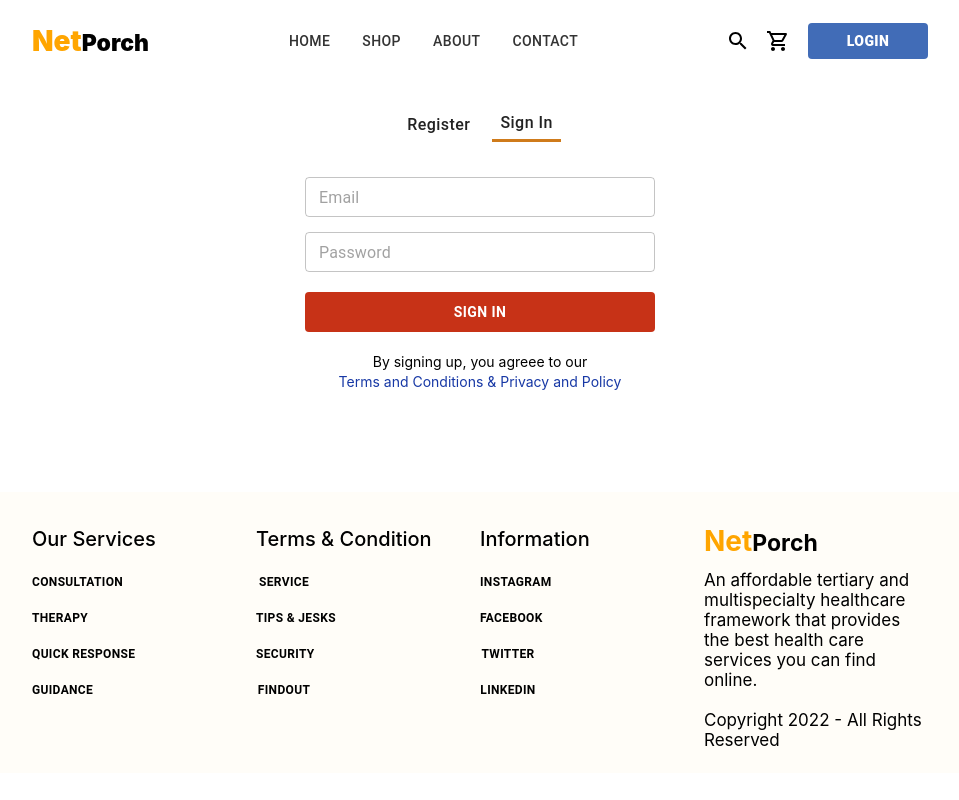
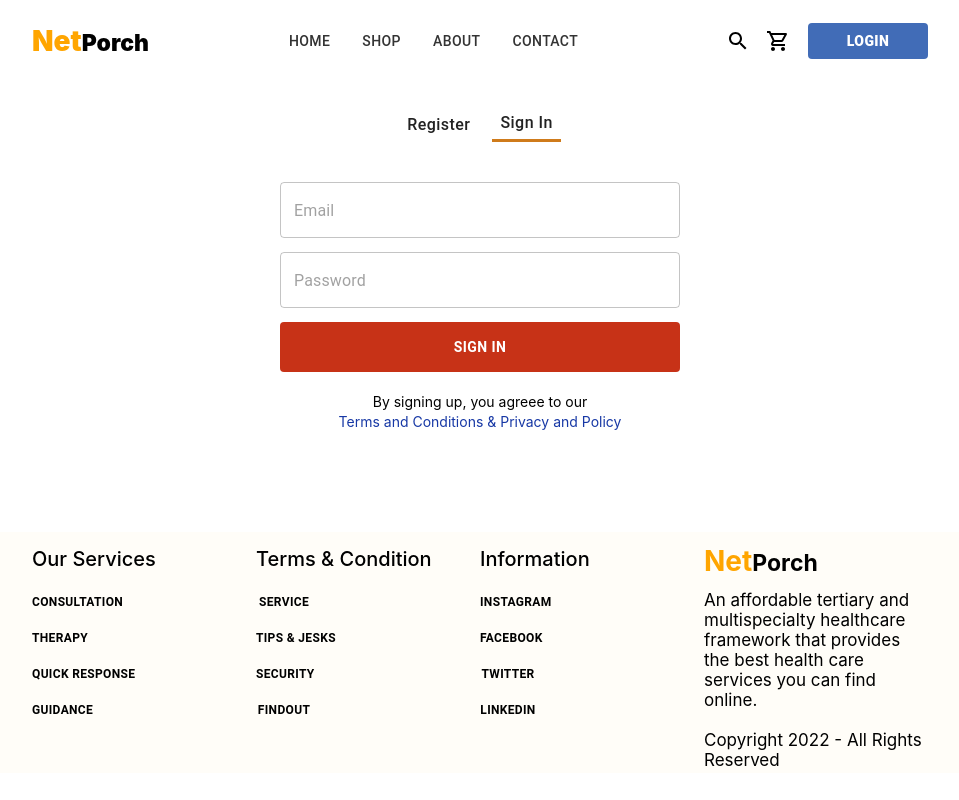
Before and after one commit to boskitech/neekseats, a React (Create React App) app: page /login in a window 1280 px wide. Shown: the whole page, without its empty margins (160-1119 px from the left). Built offline with nearby package versions, Linux system fonts and the light colour scheme.

Commit message:
textbox and footer

```diff
--- a/public/index.html
+++ b/public/index.html
@@ -7,7 +7,7 @@
     <meta name="theme-color" content="#000000" />
     <meta
       name="description"
-      content="Web site created using create-react-app"
+      content="Buy the wrist watches online"
     />
     <link rel="apple-touch-icon" href="%PUBLIC_URL%/logo192.png" />
     <!--
--- a/src/components/footer/Footer.js
+++ b/src/components/footer/Footer.js
@@ -5,14 +5,12 @@ import { useNavigate } from "react-router-dom";
 const Footer = () => {
   const navigate = useNavigate();
 
-  const StyledFooter = styled(Grid)(({ theme }) => ({
+  const StyledFooter = styled("div")(({ theme }) => ({
     width: "100%",
     height: "auto",
     backgroundColor: "#fffdf8",
     color: "black",
     margin: "auto",
-    bottom: "0",
-    marginTop: "50px",
     [theme.breakpoints.down("md")]: {
       height: "auto",
     },
@@ -75,7 +73,7 @@ const Footer = () => {
   }));
 
   return (
-    <StyledFooter container>
+    <StyledFooter>
       <StyledInerGrid container>
         <Grid item sm={3} xs={6}>
           <StyledGridHeader>Our Services</StyledGridHeader>
@@ -116,7 +114,8 @@ const Footer = () => {
         </Grid>
         <Grid item sm={3} xs={6}>
           <StyledGridLogo>
-            <span style={{ color: "orange", fontSize: "28px" }}>Net</span>Porch
+            <span style={{ color: "orange", fontSize: "28px" }}>Net</span>
+            Porch
           </StyledGridLogo>
           <StyledGridText>
             An affordable tertiary and multispecialty healthcare framework that
--- a/src/index.css
+++ b/src/index.css
@@ -10,5 +10,5 @@ body {
 code {
   font-family: source-code-pro, Menlo, Monaco, Consolas, 'Courier New',
     monospace;
-color: #f1f1f1
+color: #1738a5
 }
--- a/src/pages/auth/auth.js
+++ b/src/pages/auth/auth.js
@@ -31,9 +31,9 @@ const Login = () => {
   }));
 
   const StyledGridLoginInput = styled(TextField)(({ theme }) => ({
-    width: "350px",
-    height: "45px",
-    margin: "5px auto",
+    width: "400px",
+    height: "50px",
+    margin: "10px auto",
     fontSize: "14px",
     backgoundColor: "white",
     [theme.breakpoints.down("md")]: {
@@ -43,8 +43,8 @@ const Login = () => {
 
   const StyledGridLoginButton = styled(Button)(({ theme }) => ({
     display: "block",
-    width: "350px",
-    height: "40px",
+    width: "400px",
+    height: "50px",
     backgroundColor: "#c73217",
     color: "white",
     margin: "10px auto",
@@ -130,7 +130,7 @@ const Login = () => {
             unmountOnExit
           >
             <Grid sx={{ margin: "auto" }} item>
-              <StyledGridLoginInput size="small" placeholder="Firstname" />
+              <StyledGridLoginInput placeholder="Firstname" />
             </Grid>
           </Slide>
           <Slide
@@ -140,7 +140,7 @@ const Login = () => {
             unmountOnExit
           >
             <Grid sx={{ margin: "auto" }} item>
-              <StyledGridLoginInput size="small" placeholder="Lastname" />
+              <StyledGridLoginInput placeholder="Lastname" />
             </Grid>
           </Slide>
           <Slide
@@ -150,7 +150,7 @@ const Login = () => {
             unmountOnExit
           >
             <Grid sx={{ margin: "auto" }} item>
-              <StyledGridLoginInput size="small" placeholder="Email" />
+              <StyledGridLoginInput placeholder="Email" />
             </Grid>
           </Slide>
           <Slide
@@ -160,7 +160,7 @@ const Login = () => {
             unmountOnExit
           >
             <Grid sx={{ margin: "auto" }} item>
-              <StyledGridLoginInput size="small" placeholder="Location" />
+              <StyledGridLoginInput placeholder="Location" />
             </Grid>
           </Slide>
           <Slide
@@ -170,7 +170,7 @@ const Login = () => {
             unmountOnExit
           >
             <Grid sx={{ margin: "auto" }} item>
-              <StyledGridLoginInput size="small" placeholder="Password" />
+              <StyledGridLoginInput placeholder="Password" />
             </Grid>
           </Slide>
         </>
@@ -185,7 +185,7 @@ const Login = () => {
             unmountOnExit
           >
             <Grid sx={{ margin: "auto" }} item>
-              <StyledGridLoginInput size="small" placeholder="Email" />
+              <StyledGridLoginInput placeholder="Email" />
             </Grid>
           </Slide>
           <Slide
@@ -195,7 +195,7 @@ const Login = () => {
             unmountOnExit
           >
             <Grid sx={{ margin: "auto" }} item>
-              <StyledGridLoginInput size="small" placeholder="Password" />
+              <StyledGridLoginInput placeholder="Password" />
             </Grid>
           </Slide>
         </>
```
